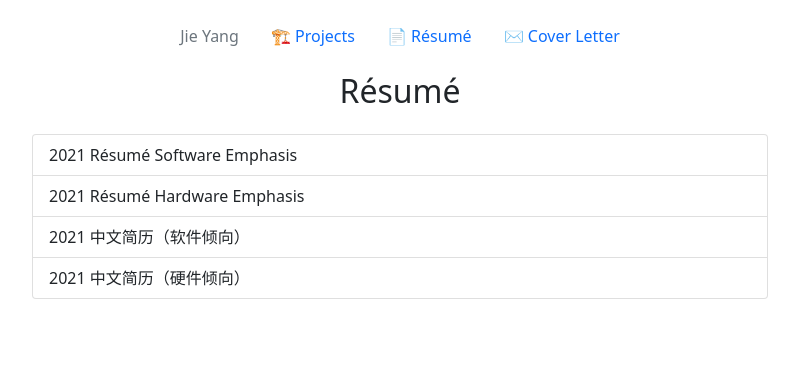
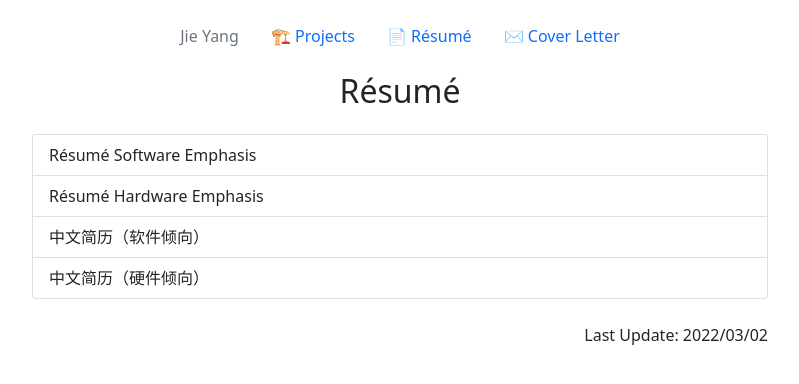
Before and after one commit to jiey2/githubpage, a React (Create React App) app: page /#/resume in a window 1280 px wide. Shown: the top 384 px of the page, without its empty margins (240-1039 px from the left). Built offline with nearby package versions, Linux system fonts and the light colour scheme.

Commit message:
fix: script metadata

```diff
--- a/public/index.html
+++ b/public/index.html
@@ -6,50 +6,23 @@
   <link rel="icon" type="image/x-icon" href="%PUBLIC_URL%/favicon.ico?" />
   <meta name="viewport" content="width=device-width, initial-scale=1" />
   <meta name="theme-color" content="#000000" />
-  <meta name="description" content="Web site created using create-react-app" />
   <link rel="apple-touch-icon" href="%PUBLIC_URL%/logo192.png" />
-  <!--
-      manifest.json provides metadata used when your web app is installed on a
-      user's mobile device or desktop. See https://developers.google.com/web/fundamentals/web-app-manifest/
-    -->
   <link rel="manifest" href="%PUBLIC_URL%/manifest.json" />
-  <!--
-      Notice the use of %PUBLIC_URL% in the tags above.
-      It will be replaced with the URL of the `public` folder during the build.
-      Only files inside the `public` folder can be referenced from the HTML.
-
-      Unlike "/favicon.ico" or "favicon.ico", "%PUBLIC_URL%/favicon.ico" will
-      work correctly both with client-side routing and a non-root public URL.
-      Learn how to configure a non-root public URL by running `npm run build`.
-    -->
   <title>Projects List</title>
-  <!-- Global site tag (gtag.js) - Google Analytics -->
   <script async src="https://www.googletagmanager.com/gtag/js?id=G-6VYTRWM4GX"></script>
   <script>
     window.dataLayer = window.dataLayer || [];
-
     function gtag() {
       dataLayer.push(arguments);
     }
     gtag('js', new Date());
-
     gtag('config', 'G-6VYTRWM4GX');
   </script>
 </head>
 
 <body>
-  <noscript>You need to enable JavaScript to run this app.</noscript>
+  <noscript>You need to enable JavaScript to run this website.</noscript>
   <div id="root"></div>
-  <!--
-      This HTML file is a template.
-      If you open it directly in the browser, you will see an empty page.
-
-      You can add webfonts, meta tags, or analytics to this file.
-      The build step will place the bundled scripts into the <body> tag.
-
-      To begin the development, run `npm start` or `yarn start`.
-      To create a production bundle, use `npm run build` or `yarn build`.
-    -->
 </body>
 
 </html>
--- a/src/Resume.js
+++ b/src/Resume.js
@@ -19,17 +19,19 @@ class Resume extends Component {
             <Container>
                 <Row className="justify-content-md-center">
                     <Title>
-                        <p class="text-center" id="wrong-test">Résumé </p>
+                        <p class="text-center" id="wrong-test">Résumé</p>
                     </Title>
                     <Col xs={8}>
-
                         <div class="list-group">
-                            <a href="https://d3xdgu3rc17hb.cloudfront.net/cvs/Resume_2021_soft.pdf" target="_blank" rel="noreferrer" class="list-group-item list-group-item-action">2021 Résumé Software Emphasis</a>
-                            <a href="https://d3xdgu3rc17hb.cloudfront.net/cvs/Resume_2021_hard.pdf" target="_blank" rel="noreferrer" class="list-group-item list-group-item-action">2021 Résumé Hardware Emphasis</a>
-                            <a href="https://d3xdgu3rc17hb.cloudfront.net/cvs/Resume_2021_soft_zh.pdf" target="_blank" rel="noreferrer" class="list-group-item list-group-item-action">2021 中文简历（软件倾向）</a>
-                            <a href="https://d3xdgu3rc17hb.cloudfront.net/cvs/Resume_2021_hard_zh.pdf" target="_blank" rel="noreferrer" class="list-group-item list-group-item-action">2021 中文简历（硬件倾向）</a>
+                            <a href="https://d3xdgu3rc17hb.cloudfront.net/cvs/Resume_2021_soft.pdf" target="_blank" rel="noreferrer" class="list-group-item list-group-item-action">Résumé Software Emphasis</a>
+                            <a href="https://d3xdgu3rc17hb.cloudfront.net/cvs/Resume_2021_hard.pdf" target="_blank" rel="noreferrer" class="list-group-item list-group-item-action">Résumé Hardware Emphasis</a>
+                            <a href="https://d3xdgu3rc17hb.cloudfront.net/cvs/Resume_2021_soft_zh.pdf" target="_blank" rel="noreferrer" class="list-group-item list-group-item-action">中文简历（软件倾向）</a>
+                            <a href="https://d3xdgu3rc17hb.cloudfront.net/cvs/Resume_2021_hard_zh.pdf" target="_blank" rel="noreferrer" class="list-group-item list-group-item-action">中文简历（硬件倾向）</a>
                         </div>
-
+                        <br/>
+                        <div style={{ textAlign: "right" }}>
+                            <text>Last Update: 2022/03/02</text>
+                        </div>
                     </Col>
 
 
```
